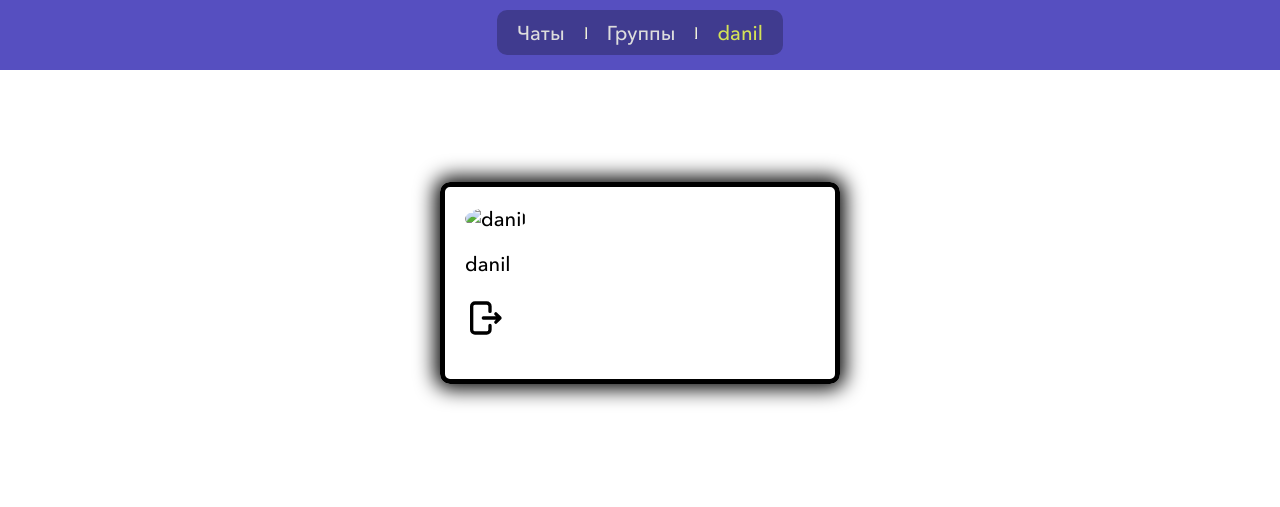
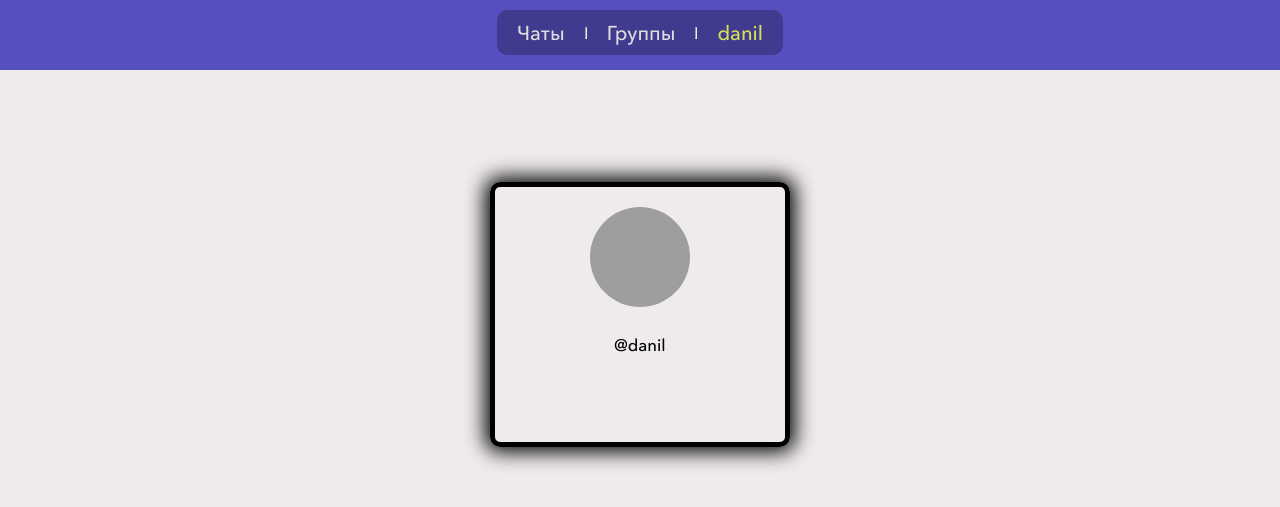
Before and after one commit to MrStewie404/messenger, a Django app: page /profile/1/ in a window 1280 px wide. Shown: the top 507 px of the page. Run offline with Django 3.2, Linux system fonts and the light colour scheme; data comes from the database, SQL or seed files in the repository; grey boxes are pictures that could not be loaded.

Commit message:
templates

```diff
--- a/templates/flatpages/default.html
+++ b/templates/flatpages/default.html
@@ -1,49 +1,54 @@
 <!DOCTYPE html>
-<html lang="en">
+<html lang="ru">
 <head>
     <meta charset="UTF-8">
     <meta name="viewport" content="width=device-width, initial-scale=1.0">
     {% load static %}
     <link href="{% static 'default/styles.css' %}" rel="stylesheet">
+    <title>Link up</title>
 </head>
 <body>
     <div class="navbar-brand" style="height: 50px;">
         {% if user.is_authenticated %}
             <div class="box">
-                <a class="text_color" href="/chat/">
+                <a class="text_color" href="/chats/">
                     <p>Чаты</p>
                 </a>
                 <hr>
                 {% if group %}
                 <a style="color: rgba(169, 169, 169, 0.692);" href="/groups/">
-                    <p>{{ group.name }}</p>
+                    <span>{{ group.name }}</span>
                 </a>
                 {% else %}
                 <a class="text_color" href="/groups/">
-                    <p>Группы</p>
+                    <span>Группы</span>
                 </a>
                 {% endif %}
                 <hr>
                 <a style="color:rgb(212, 226, 86)" href="/profile/{{ user.id }}">
-                    <p>{{ user.username }}</p>
+                    <span>{{ user.username }}</spanp>
                 </a>
             </div>
         {% else %}
             <div class="box">
                 <a style="color: rgb(103, 232, 176);" href="/login/">
-                    <p>Войти</p>
+                    <span>Войти</span>
                 </a>
                 <hr>
                 <a style="color: rgb(103, 232, 176);" href="/signup/">
-                    <p>Регистрация</p>
+                    <span>Регистрация</span>
                 </a>
             </div>
         {% endif %}
     </div>
     <div>
         {% block content %}
-        {{ flatpage.content }}
-        {% endblock content %}
+        {% endblock %}
+        {% block scripts %}
+        <script>
+            var local_ip = '192.168.0.103:8000'
+        </script>
+        {% endblock %}
     </div>
 </body>
 </html>
--- a/templates/profile.html
+++ b/templates/profile.html
@@ -11,24 +11,44 @@
 }
 
 .avatar-container:hover {
-  background-image: url("{ % static 'default/photo.svg' %}");
+  background-image: url("{% static 'default/photo.svg' %}");
 }
 </style>
 
 {% block content %}
-<div class="window" style="width: 500px;">
+<body class="body-style">
+  <div class="window" style="width: 300px;">
     <fieldset>
       <div>
-        <div>
-          <img class="avatar" src="{{ user.avatar.url }}" alt="{{ user.username }}" width="100" height="100">
+        <div style="display: flex; flex-direction: column; align-items: center;">
+          {% if user == request.user %}
+          <div style="width: 60px; margin-bottom: 15px; ">
+            <a href="/logout/" style="display: flex; justify-content: center; color: red;">
+              <p>Выйти</p>
+              <img style="width: 20px;" src="{% static 'default/logout.svg' %}" >
+            </a>
+          </div>
+          {% endif %}
+          <img class="avatar" src="/{{ avatar.path }}" alt="error avatar" width="100" height="100">
+          <div style="display: flex; flex-direction: column; align-items: center; margin-top: 10px;">
+            <p style="display: flex; justify-content: center; font-size: larger; font-size: smaller;">@{{ user.username }}</p>
+            <div style="display: flex; flex-direction: row;">
+              <p style="font-size: larger;">{{ user.first_name }}</p>
+              <p style="font-size: larger;">{{ user.last_name }}</p>
+            </div>
+            {% if user == request.user %}
+              <div>
+                <a href="edit/" style="color: blue;">
+                  <p style="display: flex; gap: 5px; float: right;">Изменить
+                    <img style="width: 18px;" src="{% static 'default/paintbrush.svg' %}" >
+                  </p>
+                </a>
+              </div>
+            {% endif %}
+          </div>
         </div>
-        <p>{{ user.username }}</p>
       </div>
-      <a href="/logout/">
-          <p>
-            <img style="width: 40px;" src="{% static 'default/logout.svg' %}" >
-          </p>
-      </a>
     </fieldset>
-</div>
+  </div>
+</body>
 {% endblock content %}
--- a/templates/registration/signup.html
+++ b/templates/registration/signup.html
@@ -7,7 +7,10 @@
 
 <form class="window" method="post">
 {% csrf_token %}
-    <fieldset>
+<div style="display: flex; justify-content: center;">
+    <p style="font-weight:bolder; color: red;">* Ваш пароль должен быть не меньше 8 символов</p>
+</div>
+<fieldset>
         {% csrf_token %}
         Имя
         <div>
```
Also changed, not shown: templates/update_profile.html (added, +41 -0 lines), 1 other file.
